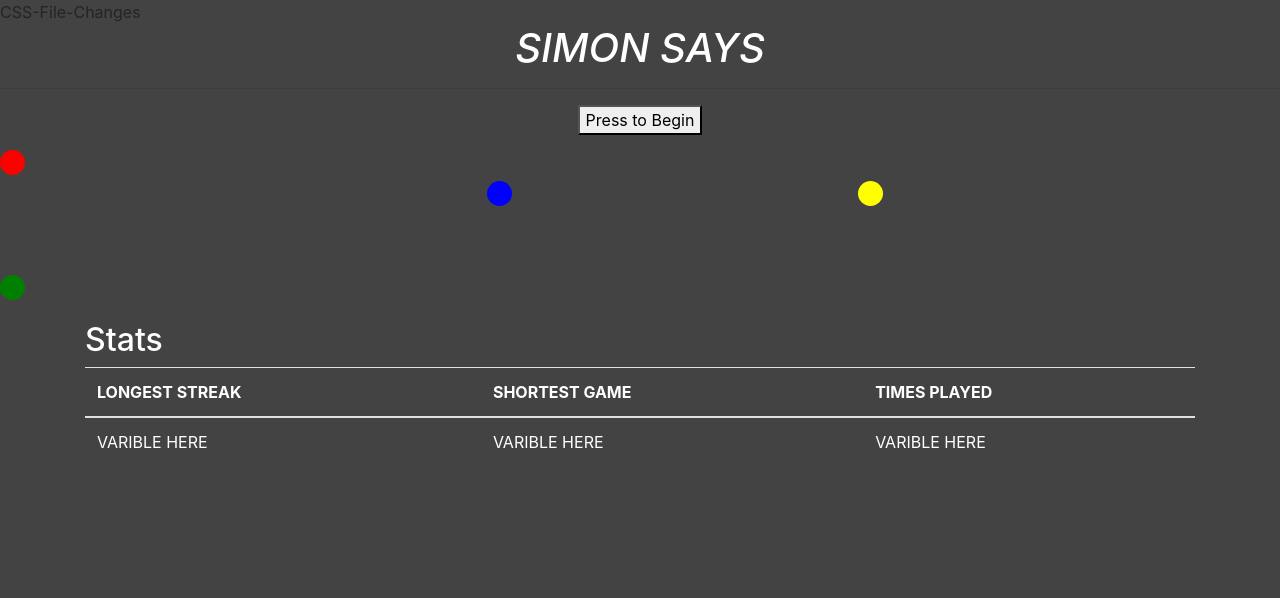
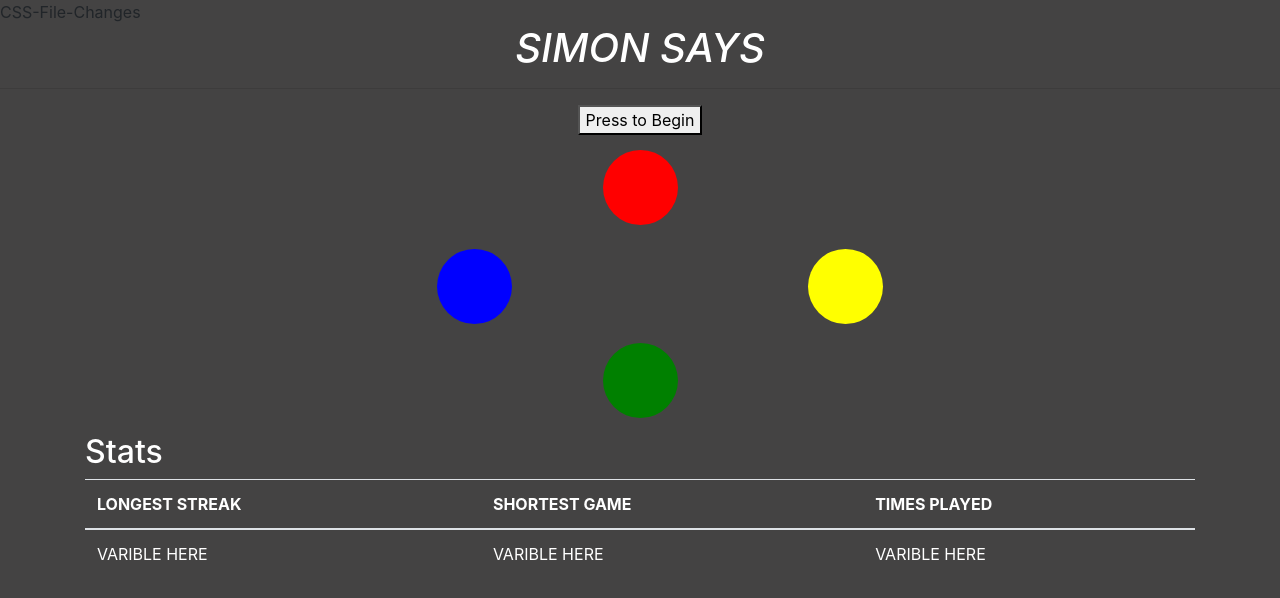
Before and after one commit to Koi-Boi/PennBlue, a plain HTML site: page index.html in a window 1280 px wide. Drawn offline with nearby package versions, Linux system fonts and the light colour scheme.

Commit message:
Deleted HTML <Style>

```diff
--- a/index.html
+++ b/index.html
@@ -10,36 +10,6 @@
     <link rel="stylesheet" href="simonsays.css">
 
     <script src="Simon_says_java.js"></script>
-    <style>
-  .button1 {
-  height: 25px;
-  width: 25px;
-  background-color: red;
-  border-radius: 50%;
-  display: inline-block;
-  }
-  .button2 {
-  height: 25px;
-  width: 25px;
-  background-color: blue;
-  border-radius: 50%;
-  display: inline-block;
-  }
-  .button3 {
-  height: 25px;
-  width: 25px;
-  background-color: yellow;
-  border-radius: 50%;
-  display: inline-block;
-  }
-  .button4 {
-  height: 25px;
-  width: 25px;
-  background-color: green;
-  border-radius: 50%;
-  display: inline-block;
-  }
-    </style>
 </head>
 <body>
     <h1>SIMON SAYS</h1>
```
